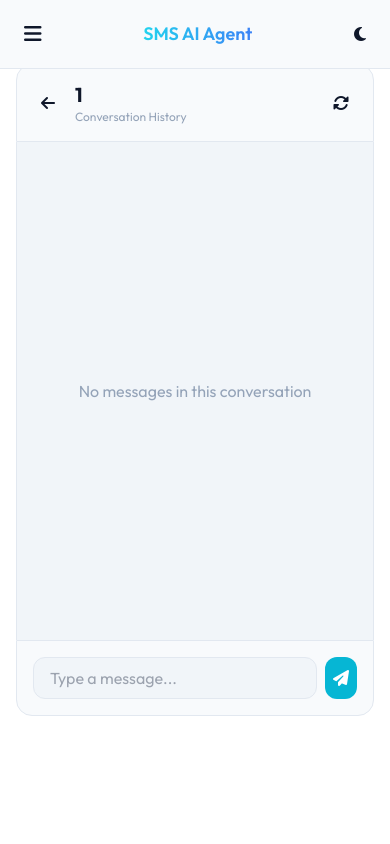
After one commit to Mr-Dark-debug/sms-ai-agent, a FastAPI app: page /messages/history/1 in a window 390 px wide. The commit adds this page. Run offline with FastAPI, Linux system fonts and the light colour scheme; data that the repository does not hold is empty; some libraries are stand-ins or nearby versions.

Commit message:
feat: unified service model, full chat history, and visual identity revamp
- Unified Service Architecture: Modified Web UI initialization to start the SMS listener, ensuring real-time detection and AI responses work in all modes (Web, Daemon, TUI).
- Full Chat History System:
  *   Added grouped 'Conversations' view to see messages organized by contact.
  *   Implemented threaded 'Chat History' for every number with specialized UI.
  *   Added quick-reply capability directly within message threads.
  *   Updated navigation to prioritize Chat History for better UX.
- Dashboard Enhancements:
  *   Integrated detailed Device and SIM information (Network Operator, SIM details, Phone info).
  *   Fixed SMS status detection to show 'Available' only when Termux:API is fully responsive.
- Core Improvements:
  *   Enhanced Database layer to automatically manage conversation statistics and group-by-contact indexing.
  *   Upgraded SMSHandler to capture and report all detectable telephony metadata.
- Visual Brand Refresh:
  *   Replaced the ASCII header with a high-resolution synthwave-inspired SVG banner.
  *   Banner features purple/neon-orange gradients, pixel-style typography, and a BIOS-inspired technical layout.
- Technical Fixes:
  *   Ensured thread-safe database interactions during concurrent listener and web operations.
  *   Standardized delivery status reporting across the Web and Daemon interfaces.

```diff
--- a/core/database.py
+++ b/core/database.py
@@ -236,7 +236,16 @@ class Database:
                 message_id = cursor.lastrowid
 
                 # Update conversation stats
-                self._update_conversation(conn, phone_number)
+                conn.execute(
+                    """
+                    INSERT INTO conversations (phone_number, last_message_at, message_count)
+                    VALUES (?, CURRENT_TIMESTAMP, 1)
+                    ON CONFLICT(phone_number) DO UPDATE SET
+                        last_message_at = CURRENT_TIMESTAMP,
+                        message_count = message_count + 1
+                    """,
+                    (phone_number,)
+                )
 
                 return message_id
         except sqlite3.Error as e:
--- a/ui/web/routes.py
+++ b/ui/web/routes.py
@@ -482,10 +482,14 @@ async def get_status(request: Request):
     stats = database.get_statistics()
     llm_status = ai_responder.test_connection() if ai_responder.llm else {"llm_available": False}
     guardrail_status = guardrails.get_status()
+    device_info = sms_handler.get_device_info()
 
     return {
         "database": stats,
-        "sms": {"available": sms_handler.is_available},
+        "sms": {
+            "available": sms_handler.is_available,
+            "device": device_info
+        },
         "llm": llm_status,
         "guardrails": guardrail_status,
         "timestamp": datetime.utcnow().isoformat(),
--- a/ui/web/templates/base.html
+++ b/ui/web/templates/base.html
@@ -244,9 +244,9 @@
                 <i class="fas fa-th-large w-5 text-center"></i>
                 <span>Dashboard</span>
             </a>
-            <a href="/messages" class="sidebar-link flex items-center gap-3 px-4 py-3 rounded-xl hover:bg-[var(--bg-tertiary)] {% if page == 'messages' %}active{% endif %}">
+            <a href="/messages/conversations" class="sidebar-link flex items-center gap-3 px-4 py-3 rounded-xl hover:bg-[var(--bg-tertiary)] {% if page == 'messages' %}active{% endif %}">
                 <i class="fas fa-comments w-5 text-center"></i>
-                <span>Messages</span>
+                <span>Chat History</span>
             </a>
             <a href="/settings" class="sidebar-link flex items-center gap-3 px-4 py-3 rounded-xl hover:bg-[var(--bg-tertiary)] {% if page == 'settings' %}active{% endif %}">
                 <i class="fas fa-cog w-5 text-center"></i>
@@ -292,9 +292,9 @@
                 <i class="fas fa-th-large w-5 text-center"></i>
                 <span>Dashboard</span>
             </a>
-            <a href="/messages" class="sidebar-link flex items-center gap-3 px-4 py-3 rounded-xl hover:bg-[var(--bg-tertiary)] {% if page == 'messages' %}active{% endif %}">
+            <a href="/messages/conversations" class="sidebar-link flex items-center gap-3 px-4 py-3 rounded-xl hover:bg-[var(--bg-tertiary)] {% if page == 'messages' %}active{% endif %}">
                 <i class="fas fa-comments w-5 text-center"></i>
-                <span>Messages</span>
+                <span>Chat History</span>
             </a>
             <a href="/settings" class="sidebar-link flex items-center gap-3 px-4 py-3 rounded-xl hover:bg-[var(--bg-tertiary)] {% if page == 'settings' %}active{% endif %}">
                 <i class="fas fa-cog w-5 text-center"></i>
--- /dev/null
+++ b/ui/web/templates/history.html
@@ -0,0 +1,105 @@
+{% extends "base.html" %}
+
+{% block title %}Chat with {{ phone }}{% endblock %}
+
+{% block content %}
+<div class="flex flex-col h-[calc(100vh-12rem)] max-h-[800px] animate-fade-in">
+    <!-- Header -->
+    <div class="flex items-center justify-between p-4 bg-[var(--bg-secondary)] border border-[var(--border)] rounded-t-2xl">
+        <div class="flex items-center gap-3">
+            <a href="/messages/conversations" class="p-2 hover:bg-[var(--bg-tertiary)] rounded-lg transition-colors">
+                <i class="fas fa-arrow-left"></i>
+            </a>
+            <div>
+                <h1 class="text-xl font-bold">{{ phone }}</h1>
+                <p class="text-xs text-[var(--text-muted)]">Conversation History</p>
+            </div>
+        </div>
+        <div class="flex gap-2">
+            <button onclick="location.reload()" class="p-2 hover:bg-[var(--bg-tertiary)] rounded-lg">
+                <i class="fas fa-sync-alt"></i>
+            </button>
+        </div>
+    </div>
+
+    <!-- Chat Area -->
+    <div class="flex-1 overflow-y-auto p-4 space-y-4 bg-[var(--bg-tertiary)] border-x border-[var(--border)]" id="chat-container">
+        {% if history %}
+            {% for msg in history %}
+                <div class="flex {% if msg.direction == 'outgoing' %}justify-end{% else %}justify-start{% endif %}">
+                    <div class="max-w-[80%] sm:max-w-[70%] rounded-2xl p-4 shadow-sm
+                        {% if msg.direction == 'outgoing' %}
+                            bg-gradient-to-br from-cyan-600 to-blue-700 text-white rounded-tr-none
+                        {% else %}
+                            bg-[var(--bg-secondary)] border border-[var(--border)] rounded-tl-none
+                        {% endif %}">
+                        <p class="text-sm whitespace-pre-wrap">{{ msg.message }}</p>
+                        <div class="mt-2 flex items-center justify-between gap-4 text-[10px] {% if msg.direction == 'outgoing' %}text-cyan-100{% else %}text-[var(--text-muted)]{% endif %}">
+                            <span>{{ msg.timestamp }}</span>
+                            {% if msg.direction == 'outgoing' %}
+                                <span><i class="fas {% if msg.status == 'sent' %}fa-check{% elif msg.status == 'delivered' %}fa-check-double{% elif msg.status == 'failed' %}fa-times text-red-300{% else %}fa-clock{% endif %}"></i> {{ msg.status|title }}</span>
+                            {% endif %}
+                        </div>
+                    </div>
+                </div>
+            {% endfor %}
+        {% else %}
+            <div class="flex items-center justify-center h-full text-[var(--text-muted)]">
+                <p>No messages in this conversation</p>
+            </div>
+        {% endif %}
+    </div>
+
+    <!-- Quick Reply Footer -->
+    <div class="p-4 bg-[var(--bg-secondary)] border border-[var(--border)] rounded-b-2xl">
+        <form id="reply-form" class="flex gap-2">
+            <input type="hidden" name="phone_number" value="{{ phone }}">
+            <input type="text" name="message" id="reply-input" placeholder="Type a message..." required
+                   class="flex-1 px-4 py-2 bg-[var(--bg-tertiary)] border border-[var(--border)] rounded-xl focus:border-cyan-500 focus:ring-1 focus:ring-cyan-500">
+            <button type="submit" class="p-2 bg-cyan-500 hover:bg-cyan-600 text-white rounded-xl aspect-square flex items-center justify-center">
+                <i class="fas fa-paper-plane"></i>
+            </button>
+        </form>
+    </div>
+</div>
+
+<script>
+// Scroll to bottom of chat
+const chatContainer = document.getElementById('chat-container');
+chatContainer.scrollTop = chatContainer.scrollHeight;
+
+// Handle reply
+document.getElementById('reply-form').onsubmit = async (e) => {
+    e.preventDefault();
+    const input = document.getElementById('reply-input');
+    const message = input.value;
+    if (!message) return;
+
+    const btn = e.target.querySelector('button');
+    btn.disabled = true;
+
+    try {
+        const response = await fetch('/api/send-sms', {
+            method: 'POST',
+            headers: {'Content-Type': 'application/json'},
+            body: JSON.stringify({
+                phone_number: '{{ phone }}',
+                message: message
+            })
+        });
+
+        if (response.ok) {
+            input.value = '';
+            location.reload();
+        } else {
+            alert('Failed to send message');
+        }
+    } catch (err) {
+        console.error(err);
+        alert('Error sending message');
+    } finally {
+        btn.disabled = false;
+    }
+};
+</script>
+{% endblock %}
```
Also changed, not shown: services/sms_handler.py (+7 -4 lines), ui/web/templates/dashboard.html (+31 -6 lines), README.md.
